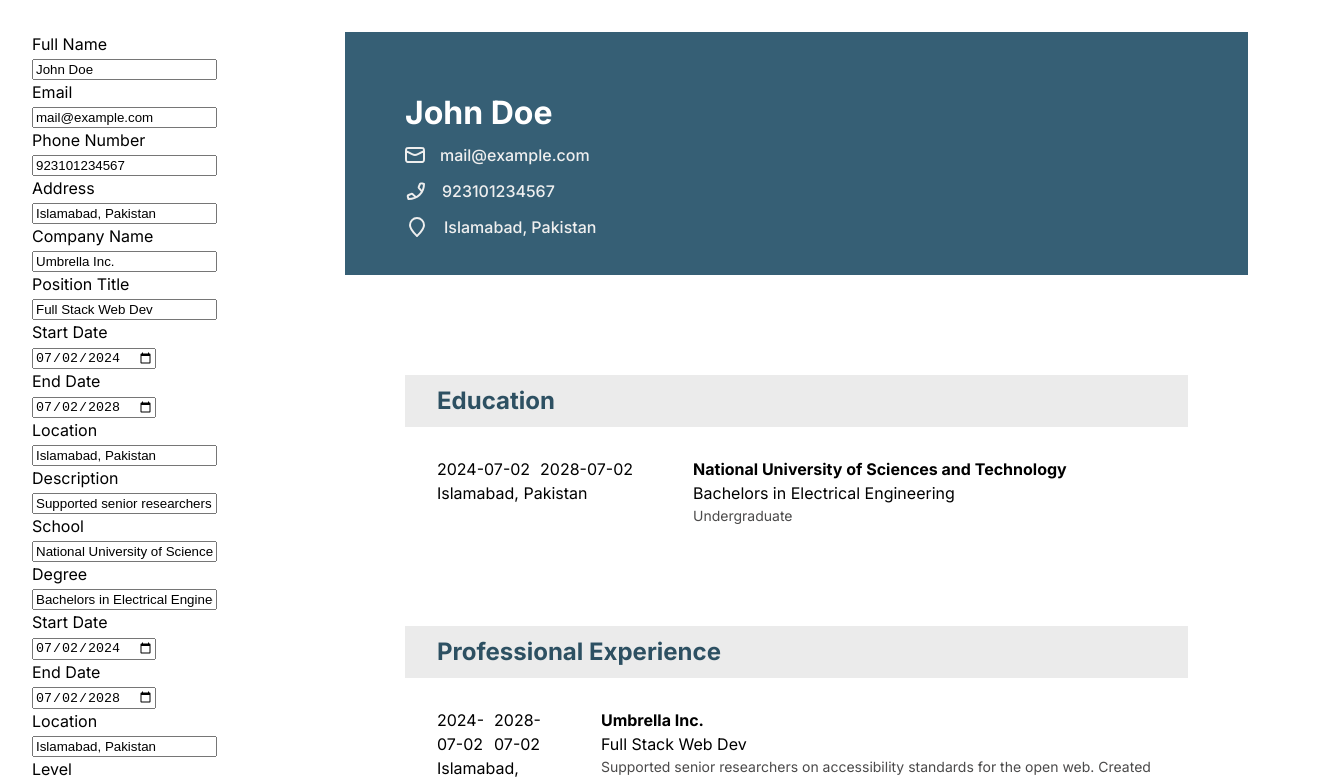
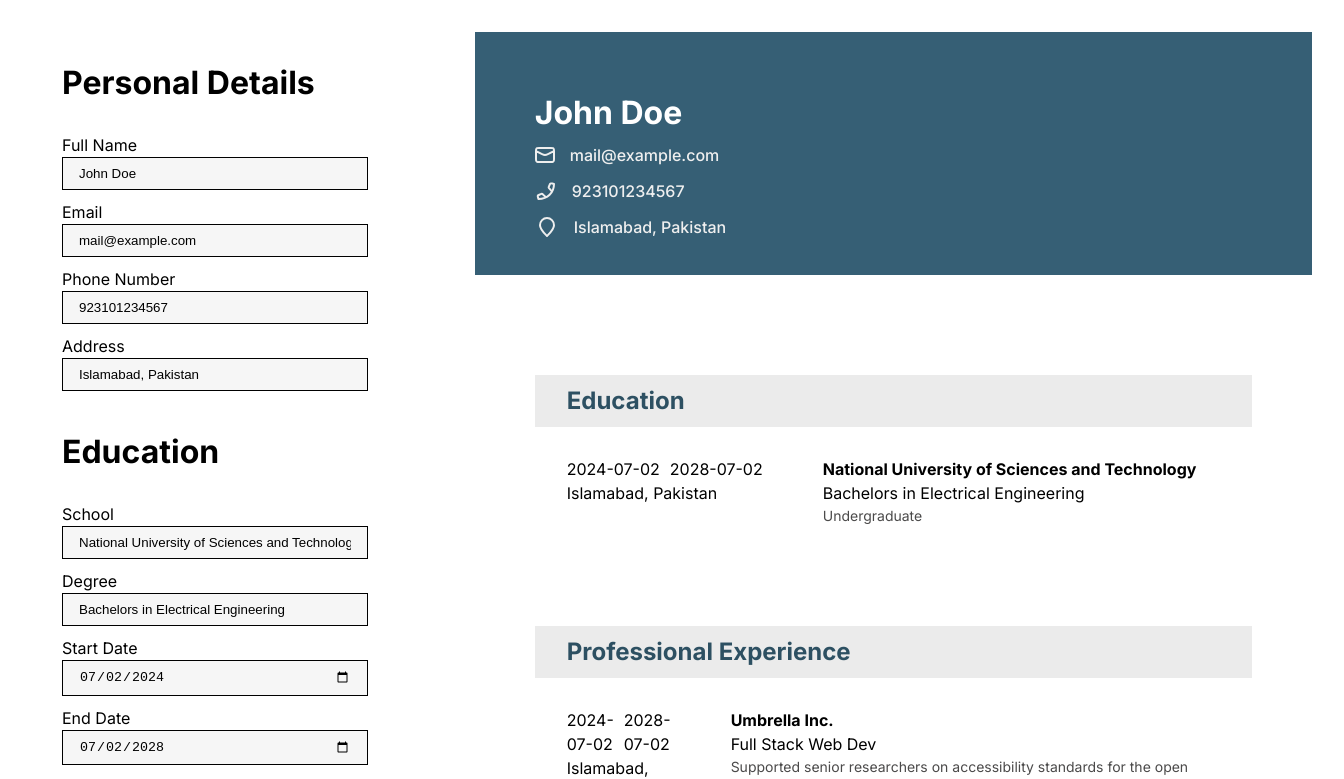
Before and after one commit to huzefazaheer/cv-maker, a React (Vite) app: page / in a window 1280 px wide. Shown: the top 779 px of the page, 1344 px wide, since content can reach past the window. Built offline with nearby package versions, Linux system fonts and the light colour scheme.

Commit message:
Added styling for left menu

```diff
--- a/src/App.jsx
+++ b/src/App.jsx
@@ -1,5 +1,6 @@
 import { useState } from 'react';
 import './App.css'
+import "./components/menu.css"
 import CV from './components/cv'
 import { EducationInput, ProfileInput, WorkInput } from './components/input';
 
@@ -12,9 +13,12 @@ function App() {
   return (
       <>
       <div className="menu">
+        <h2 className='inputheading'>Personal Details</h2>
         <ProfileInput userInfo = {userInfo} setUserInfo = {setUserInfo}></ProfileInput>
+        <h2 className='inputheading'>Education</h2>
+        <EducationInput userEducation={userEducation} setUserEducation={setUserEducation}></EducationInput>
+        <h2 className='inputheading'>Work</h2>
         <WorkInput userWork = {userWork} setUserWork = {setUserWork}></WorkInput>
-        <EducationInput userEducation={userEducation} setUserEducation={setUserEducation}></EducationInput>
       </div>
       <CV userInfo = {userInfo} userWork={userWork} userEducation={userEducation}></CV>
       </>
--- a/src/components/input.jsx
+++ b/src/components/input.jsx
@@ -4,7 +4,7 @@ export function ProfileInput({userInfo, setUserInfo}){
         <>
         <div className="input"><label >Full Name</label><input type="text" value={userInfo.name} onChange={(e) => setUserInfo({...userInfo, name: e.target.value})}></input></div>
         <div className="input"><label >Email</label><input type="email" value={userInfo.email} onChange={(e) => setUserInfo({...userInfo, email: e.target.value})}></input></div>
-        <div className="input"><label >Phone Number</label><input type="number" value={userInfo.tel} onChange={(e) => setUserInfo({...userInfo, tel: e.target.value})}></input></div>
+        <div className="input"><label >Phone Number</label><input type="text" value={userInfo.tel} onChange={(e) => setUserInfo({...userInfo, tel: e.target.value})}></input></div>
         <div className="input"><label >Address</label><input type="text" value={userInfo.location} onChange={(e) => setUserInfo({...userInfo, location: e.target.value})}   ></input></div>
         </>
     );
--- a/src/components/menu.css
+++ b/src/components/menu.css
@@ -0,0 +1,27 @@
+.menu{
+  background-color: white;
+  color: black;
+  margin-right: 6vw;
+  display: flex;
+  flex-direction: column;
+  width: 800px;
+}
+
+.input{
+    display: flex;
+    flex-direction: column;
+    margin-bottom: 10px;
+    padding: 0 30px;
+}
+
+input{
+    padding: 8px 16px;
+    background-color: #F6F6F6;
+    border: black solid 1px;
+}
+
+.inputheading{
+    font-size: 32px;
+    font-weight: 700;
+    margin-left: 30px;
+}
```
